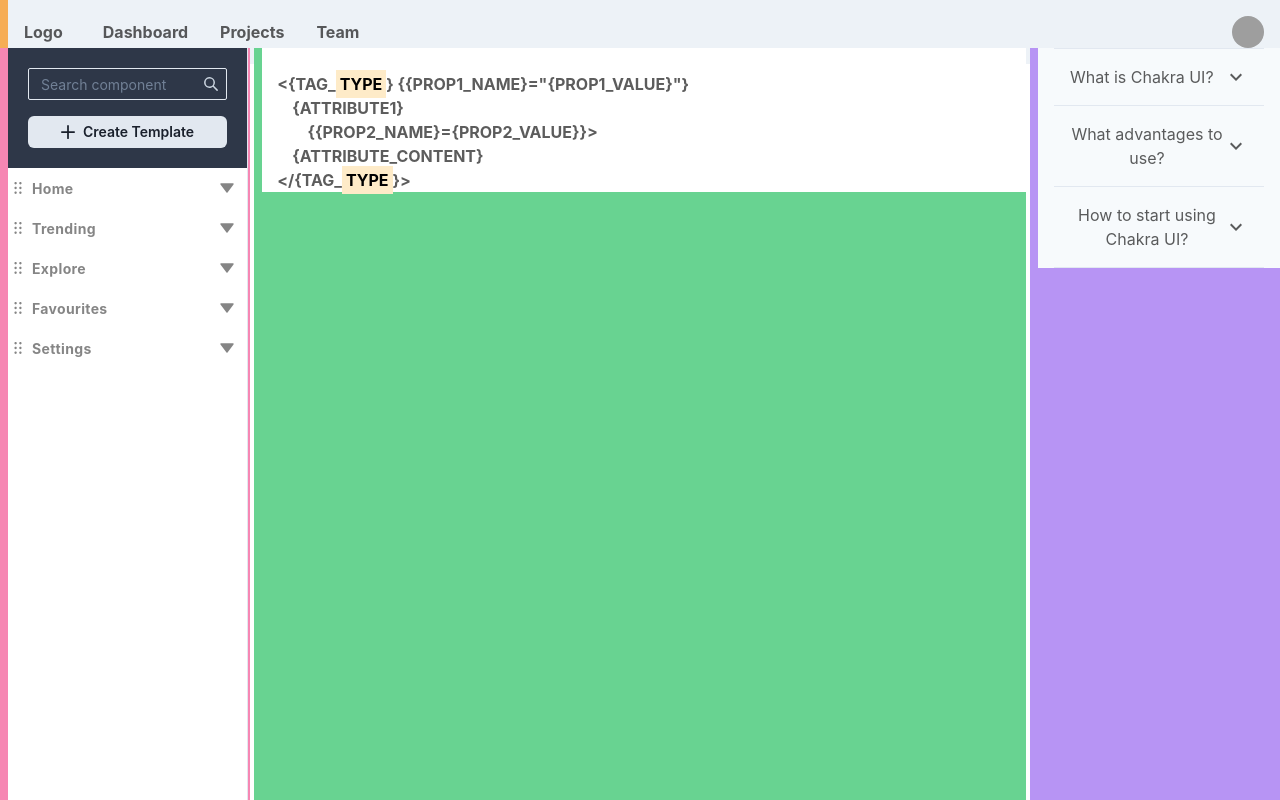
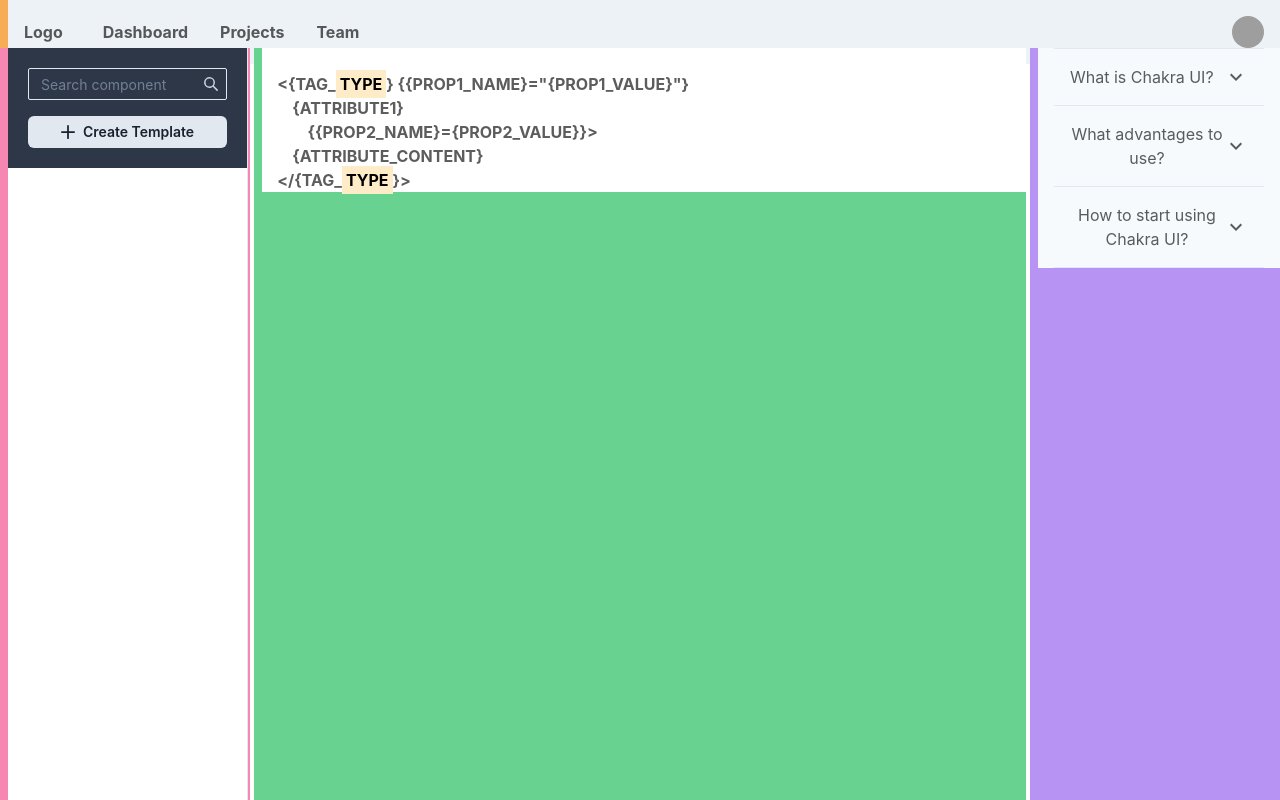
Before and after one commit to allenthich/vseditor, a React (Create React App) app: page / in a window 1280 px wide. Built offline with nearby package versions, Linux system fonts and the light colour scheme; grey boxes are pictures that could not be loaded.

Commit message:
Connect createTemplate component action with state

```diff
--- a/src/app/actions.ts
+++ b/src/app/actions.ts
@@ -1,22 +1,17 @@
 import { ADD_TEMPLATE, REMOVE_TEMPLATE, RENAME_TEMPLATE } from "./actionTypes";
-import { CodeTemplateState } from '../features/CodeTemplateSlice'
+import { CodeTemplate } from '../app/types'
 
-let nextTemplateId = 0;
-
-export const createTemplate = (content: CodeTemplateState) => ({
+export const createTemplate = (content: CodeTemplate) => ({
   type: ADD_TEMPLATE,
-  payload: {
-    id: ++nextTemplateId,
-    content
-  }
+  payload: content
 });
 
-export const removeTemplate = (id: Number) => ({
+export const removeTemplate = (id: number) => ({
   type: REMOVE_TEMPLATE,
   payload: { id }
 });
 
-export const renameTemplate = (id: Number, label: String) => ({
+export const renameTemplate = (id: number, label: string) => ({
   type: RENAME_TEMPLATE,
   payload: {
     id,
--- /dev/null
+++ b/src/app/selectors.ts
@@ -0,0 +1,2 @@
+// TODO: store type import?
+export const getTemplates = (store: any) => store.sidePanel.templates
--- a/src/features/CodeTemplateSlice.ts
+++ b/src/app/types.ts
@@ -1,7 +1,8 @@
 export type TString = ``
 
 // Define a type for the slice state
-export interface CodeTemplateState {
-    label: String,
+export interface CodeTemplate {
+    id: string,
+    label: string,
     codeLiteral: TString
 }
--- a/src/components/SidePanel.tsx
+++ b/src/components/SidePanel.tsx
@@ -33,27 +33,27 @@ import { ReactText } from 'react'
 import { AddIcon, SearchIcon } from '@chakra-ui/icons'
 import DragItem from './sidePanel/DragItem'
 
+import type { RootState } from '../app/store'
 import { createTemplate } from '../app/actions'
 import { connect, ConnectedProps } from 'react-redux'
-// import { CodeTemplateState } from '../features/CodeTemplateSlice'
+import { CodeTemplate } from '../app/types'
+import { getTemplates } from '../app/selectors'
 // import { TString } from '../features/CodeTemplateSlice'
 
-const connector = connect(null, { createTemplate })
+const mapStateToProps = (state: RootState) => {
+    return { templates: getTemplates(state) };
+};
+
+// Action creators
+const mapDispatchToProps = {
+    createTemplate
+}
+
+const connector = connect(mapStateToProps, mapDispatchToProps)
 type PropsFromRedux = ConnectedProps<typeof connector>
 
-interface LinkItemProps {
-  name: string
-  icon: IconType
-}
-const LinkItems: Array<LinkItemProps> = [
-  { name: 'Home', icon: FiHome },
-  { name: 'Trending', icon: FiTrendingUp },
-  { name: 'Explore', icon: FiCompass },
-  { name: 'Favourites', icon: FiStar },
-  { name: 'Settings', icon: FiSettings },
-]
-
-const SidePanelActions = ({ createTemplate }: PropsFromRedux) => {
+const SidePanelActions = (props: PropsFromRedux) => {
+    const { createTemplate } = props
     return (
         <Box p={5} bgColor="#2e3748" position="sticky" w="100%" top={0}>
             <Stack direction='column' spacing={4}>
@@ -63,7 +63,7 @@ const SidePanelActions = ({ createTemplate }: PropsFromRedux) => {
                     </InputRightElement>
                     <Input type='text' placeholder='Search component' />
                 </InputGroup>
-                <Button onClick={() => createTemplate({label: 'WOO', codeLiteral: `` })} leftIcon={<AddIcon />} size='sm' bg='gray.200' borderColor='gray.200' variant='solid'>
+                <Button onClick={() => createTemplate({id: crypto.randomUUID(), label: 'WOO', codeLiteral: `` })} leftIcon={<AddIcon />} size='sm' bg='gray.200' borderColor='gray.200' variant='solid'>
                     Create Template
                 </Button>
             </Stack>
@@ -83,11 +83,10 @@ const SidePanel = ({...props}: PropsFromRedux) => {
             borderRight="1px"
             borderRightColor={useColorModeValue('gray.200', 'gray.700')}
             w={{ base: 'full', md: 60 }}
-            h="full"
-            {...props}>
-            <SidePanelActions {...props}/>
-            {LinkItems.map((link) => (
-                <DragItem label={link.name} key={link.name} />
+            h="full">
+            <SidePanelActions {...props} />
+            {props.templates.map((template: CodeTemplate) => (
+                <DragItem label={template.label} key={template.id} />
             ))}
         </Box>
     )
--- a/src/features/SidePanelSlice.ts
+++ b/src/features/SidePanelSlice.ts
@@ -1,14 +1,15 @@
 import { createSlice, PayloadAction } from '@reduxjs/toolkit'
 import type { RootState } from '../app/store'
-import { CodeTemplateState } from './CodeTemplateSlice'
+import { CodeTemplate } from '../app/types'
 
 
 // Define a type for the slice state
 interface SidePanelState {
-    templates: Array<CodeTemplateState>
+  templates: Array<CodeTemplate>
 }
 
 // TODO: Load existing templates as initial state fromlocalStorage potentially
+// Also include starting id count to prevent overwrites
 // Define the initial state using that type
 const initialState: SidePanelState = {
     templates: []
@@ -20,7 +21,8 @@ export const sidePanelSlice = createSlice({
   initialState,
   reducers: {
     // Use the PayloadAction type to declare the contents of `action.payload`
-    addTemplate: (state, action: PayloadAction<CodeTemplateState>) => {
+    addTemplate: (state, action: PayloadAction<CodeTemplate>) => {
+
         // This "mutating" code is okay inside of createSlice!
         state.templates.push(action.payload)
     },
```
